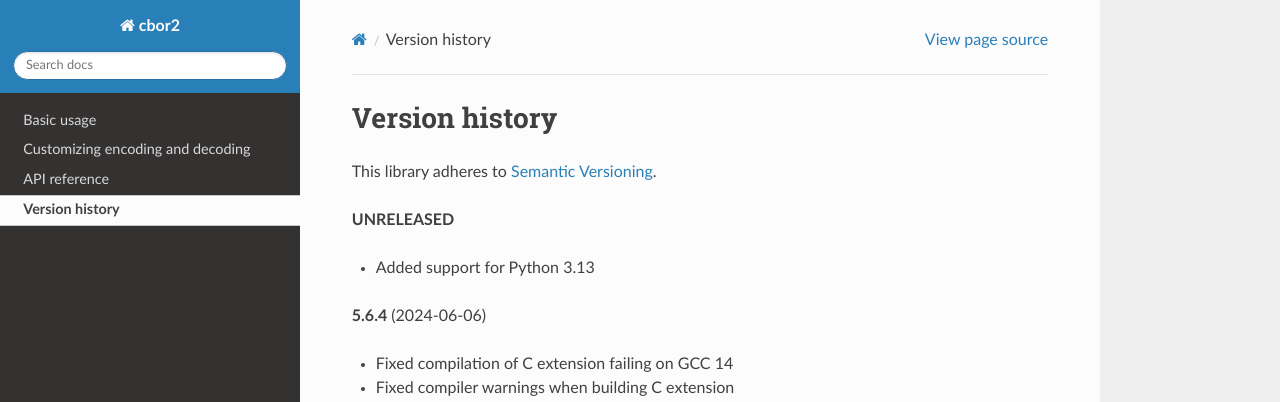
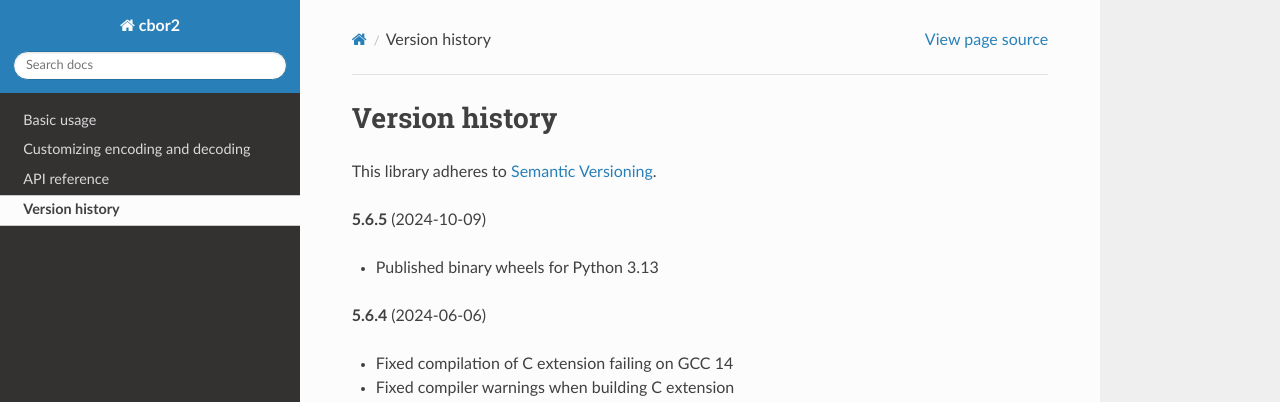
Before and after one commit to agronholm/cbor2, a Sphinx documentation site: the page built from docs/versionhistory.rst, in a window 1280 px wide and 900 px high. Shown: the top 402 px of the window. Built offline with Sphinx 7.4.7 and the Read the Docs theme 3.1.0, drawn with Linux system fonts in a browser that asks for light colours; the version number could not be read and is left out.

Commit message:
Bumped up the version

```diff
--- a/docs/versionhistory.rst
+++ b/docs/versionhistory.rst
@@ -5,9 +5,9 @@ Version history
 
 This library adheres to `Semantic Versioning <http://semver.org/>`_.
 
-**UNRELEASED**
+**5.6.5** (2024-10-09)
 
-- Added support for Python 3.13
+- Published binary wheels for Python 3.13
 
 **5.6.4** (2024-06-06)
 
```
Also changed, not shown: 1 other file.
